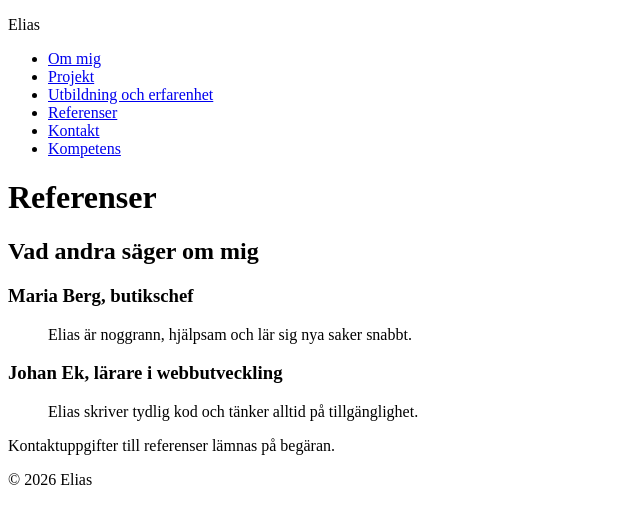
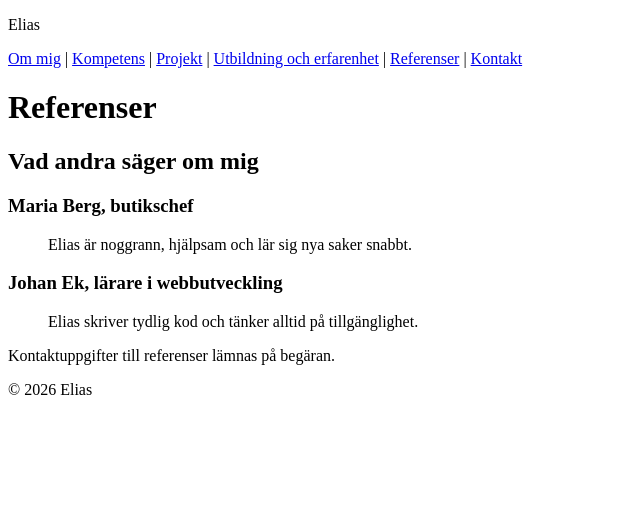
Before and after one commit to joab24t/JIH, a plain HTML site: page referenser.html in a window 1280 px wide. Shown: the whole page, without its empty margins (0-640 px from the left). Drawn offline with Linux system fonts and the light colour scheme.

Commit message:
referenser

```diff
--- a/referenser.html
+++ b/referenser.html
@@ -15,14 +15,12 @@
   <header class="site-header">
     <p class="site-header__name">Elias</p>
     <nav class="main-nav" aria-label="Huvudmeny">
-      <ul class="main-nav__list">
-        <li class="main-nav__item"><a class="main-nav__link" href="index.html">Om mig</a></li>
-        <li class="main-nav__item"><a class="main-nav__link" href="projekt.html">Projekt</a></li>
-        <li class="main-nav__item"><a class="main-nav__link" href="utbildning.html">Utbildning och erfarenhet</a></li>
-        <li class="main-nav__item"><a class="main-nav__link" href="referenser.html">Referenser</a></li>
-        <li class="main-nav__item"><a class="main-nav__link" href="kontakt.html">Kontakt</a></li>
-        <li class="main-nav__item"><a class="main-nav__link" href="kompetens.html">Kompetens</a></li>
-      </ul>
+      <a class="main-nav__link" href="index.html">Om mig</a> |
+      <a class="main-nav__link" href="kompetens.html">Kompetens</a> |
+      <a class="main-nav__link" href="projekt.html">Projekt</a> |
+      <a class="main-nav__link" href="utbildning.html">Utbildning och erfarenhet</a> |
+      <a class="main-nav__link main-nav__link--active" href="referenser.html" aria-current="page">Referenser</a> |
+      <a class="main-nav__link" href="kontakt.html">Kontakt</a>
     </nav>
   </header>
 
```
